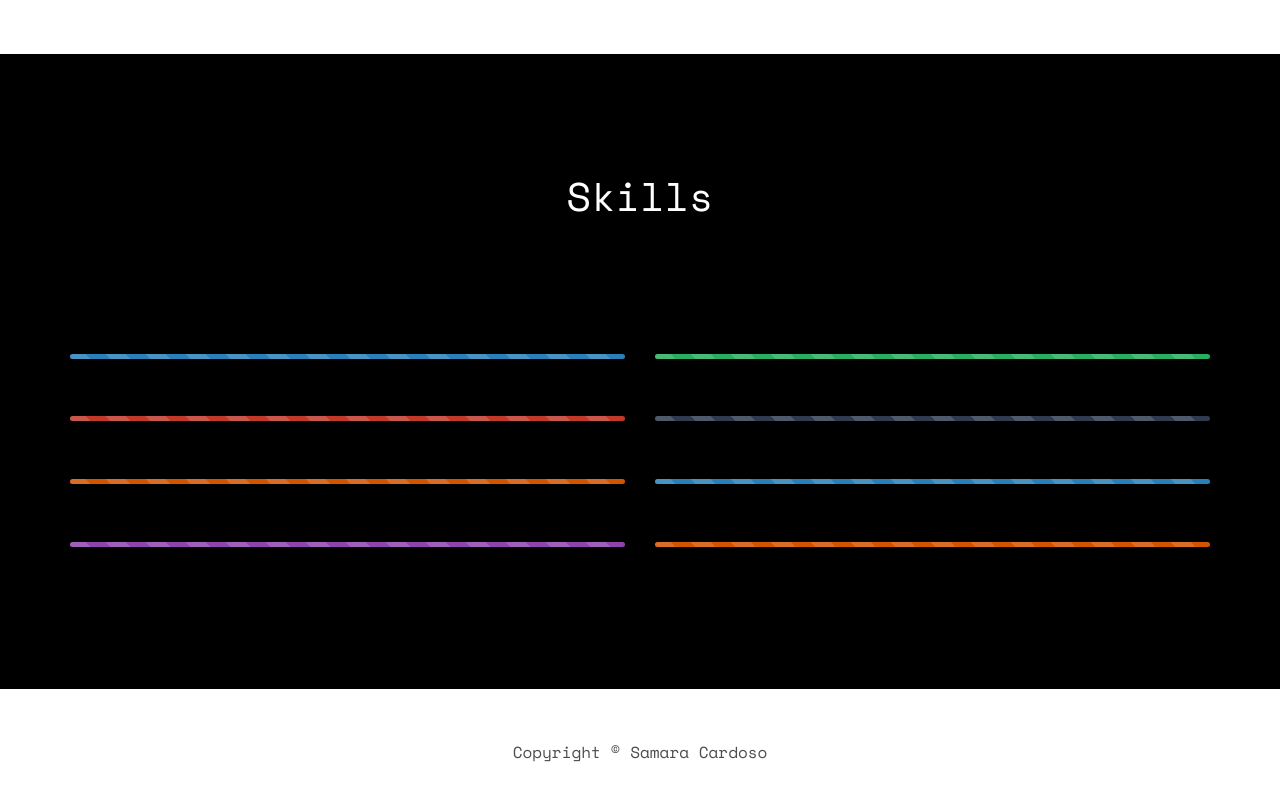
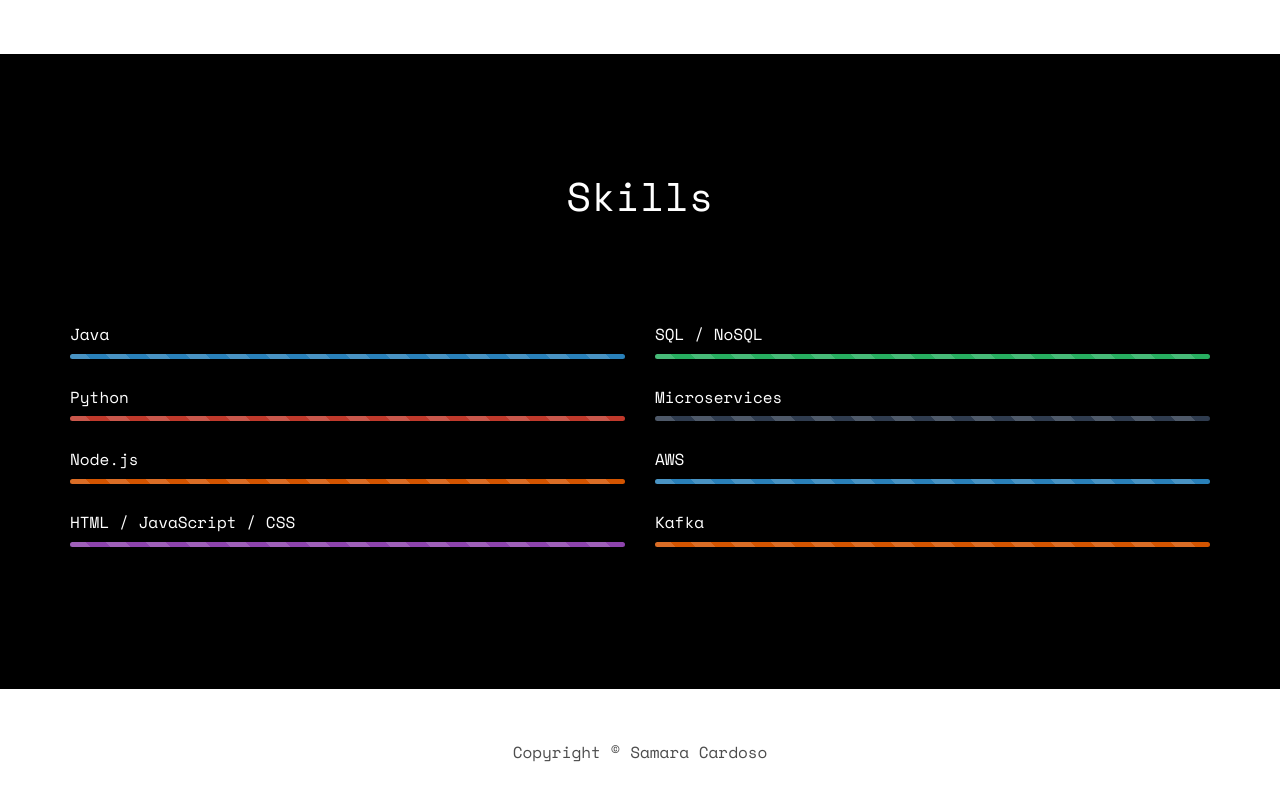
Before and after one commit to SamaraCardoso27/samaracardoso.github.io, a plain HTML site: page index.html in a window 1280 px wide. Shown: the part 2870-3670 px from the top of the page. Drawn offline with nearby package versions, Linux system fonts and the light colour scheme; some packages are replaced by stand-ins of ours; no server answers; files whose address does not match are found by name.

Commit message:
Add site

```diff
--- a/index.html
+++ b/index.html
@@ -330,7 +330,7 @@
 			<div class="row">
 				<div class="col-md-6">
 					<div class="progress-wrap">
-						<h3><span class="name-left">Java</span></h3>
+						<h3><span class="name-left" style="color:white">Java</span></h3>
 						<div class="progress">
 						  <div class="progress-bar progress-bar-1 progress-bar-striped active" role="progressbar"
 						  aria-valuenow="90" aria-valuemin="0" aria-valuemax="100" style="width:100%">
@@ -338,7 +338,7 @@
 						</div>
 					</div>
 					<div class="progress-wrap">
-						<h3><span class="name-left">Python</span></h3>
+						<h3><span class="name-left" style="color:white">Python</span></h3>
 						<div class="progress">
 						  <div class="progress-bar progress-bar-2 progress-bar-striped active" role="progressbar"
 						  aria-valuenow="90" aria-valuemin="0" aria-valuemax="100" style="width:100%">
@@ -346,7 +346,7 @@
 						</div>
 					</div>
 					<div class="progress-wrap">
-						<h3><span class="name-left">Node.js</span></h3>
+						<h3><span class="name-left" style="color:white">Node.js</span></h3>
 						<div class="progress">
 						  <div class="progress-bar progress-bar-3 progress-bar-striped active" role="progressbar"
 						  aria-valuenow="80" aria-valuemin="0" aria-valuemax="100" style="width:100%">
@@ -354,7 +354,7 @@
 						</div>
 					</div>
 					<div class="progress-wrap">
-						<h3><span class="name-left">HTML / JavaScript / CSS	</span></h3>
+						<h3><span class="name-left" style="color:white">HTML / JavaScript / CSS	</span></h3>
 						<div class="progress">
 						  <div class="progress-bar progress-bar-4 progress-bar-striped active" role="progressbar"
 						  aria-valuenow="85" aria-valuemin="0" aria-valuemax="100" style="width:100%">
@@ -364,7 +364,7 @@
 				</div>
 				<div class="col-md-6">
 					<div class="progress-wrap">
-						<h3><span class="name-left">SQL / NoSQL</span></h3>
+						<h3><span class="name-left" style="color:white">SQL / NoSQL</span></h3>
 						<div class="progress">
 						  <div class="progress-bar progress-bar-5 progress-bar-striped active" role="progressbar"
 						  aria-valuenow="100" aria-valuemin="0" aria-valuemax="100" style="width:100%">
@@ -372,7 +372,7 @@
 						</div>
 					</div>
 					<div class="progress-wrap">
-						<h3><span class="name-left">Microservices</span></h3>
+						<h3><span class="name-left" style="color:white">Microservices</span></h3>
 						<div class="progress">
 						  <div class="progress-bar progress-bar-striped active" role="progressbar"
 						  aria-valuenow="70" aria-valuemin="0" aria-valuemax="100" style="width:100%">
@@ -380,7 +380,7 @@
 						</div>
 					</div>
 					<div class="progress-wrap">
-						<h3><span class="name-left">AWS</span></h3>
+						<h3><span class="name-left" style="color:white">AWS</span></h3>
 						<div class="progress">
 						  <div class="progress-bar progress-bar-1 progress-bar-striped active" role="progressbar"
 						  aria-valuenow="85" aria-valuemin="0" aria-valuemax="100" style="width:100%">
@@ -388,7 +388,7 @@
 						</div>
 					</div>
 					<div class="progress-wrap">
-						<h3><span class="name-left">Kafka</span></h3>
+						<h3><span class="name-left" style="color:white">Kafka</span></h3>
 						<div class="progress">
 						  <div class="progress-bar progress-bar-3 progress-bar-striped active" role="progressbar"
 						  aria-valuenow="75" aria-valuemin="0" aria-valuemax="100" style="width:100%">
```
